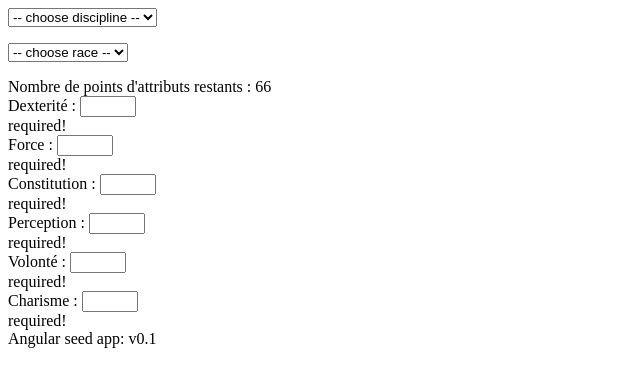
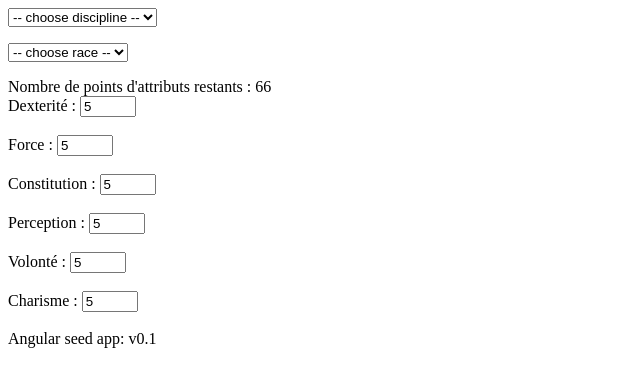
Before and after one commit to garcmax/ED_CharBuilder_Angular, a website: page app/index.html in a window 1280 px wide. Shown: the whole page, without its empty margins (0-640 px from the left). Drawn offline with Linux system fonts and the light colour scheme.

Commit message:
Attributs Points WIP

```diff
--- a/app/index.html
+++ b/app/index.html
@@ -1,8 +1,8 @@
 <!doctype html>
-<html lang="en" ng-app="myApp">
+<html lang="en" ng-app="earthdawn">
 <head>
   <meta charset="utf-8">
-  <title>My AngularJS App</title>
+  <title>Earthdawn Character Builder</title>
   <link rel="stylesheet" href="css/app.css"/>
 </head>
 <body>
@@ -32,28 +32,28 @@
 
 	<div ng-controller="AttributsController">
 		<form name="attributs">
-			<span> Nombre de points d'attributs restants : {{total}}</span><br />
-			<span> Dexterité : <input type="number" name="dex" ng-model="dex" min="2" max="18" required></span><br />
+			<span> Nombre de points d'attributs restants : {{attPoints.getPoints()}}</span><br />
+			<span> Dexterité : <input type="number" name="dex" ng-model="char.dex" min="2" max="18" required ng-change="attPoints.compute(char.dex)"></span><br />
 			<span class="error" ng-show="attributs.dex.$error.required">required!</span>
 			<span class="error" ng-show="attributs.dex.$error.min">must be between 2 and 18</span>
 			<span class="error" ng-show="attributs.dex.$error.max">must be between 2 and 18</span><br />
-			<span> Force : <input type="number" name="for" ng-model="for"  min="2" max="18" required></span><br />
+			<span> Force : <input type="number" name="for" ng-model="char.for"  min="2" max="18" required ng-change="attPoints.compute(char.for)"></span><br />
 			<span class="error" ng-show="attributs.for.$error.required">required!</span>
 			<span class="error" ng-show="attributs.for.$error.min">must be between 2 and 18</span>
 			<span class="error" ng-show="attributs.for.$error.max">must be between 2 and 18</span><br />
-			<span> Constitution : <input type="number" name="con" ng-model="con"  min="2" max="18" required></span><br />
+			<span> Constitution : <input type="number" name="con" ng-model="char.con"  min="2" max="18" required ng-change="attPoints.compute(char.con)"></span><br />
 			<span class="error" ng-show="attributs.con.$error.required">required!</span>
 			<span class="error" ng-show="attributs.con.$error.min">must be between 2 and 18</span>
 			<span class="error" ng-show="attributs.con.$error.max">must be between 2 and 18</span><br />
-			<span> Perception : <input type="number" name="per" ng-model="per"  min="2" max="18" required></span><br />
+			<span> Perception : <input type="number" name="per" ng-model="char.per"  min="2" max="18" required ng-change="attPoints.compute(char.per)"></span><br />
 			<span class="error" ng-show="attributs.per.$error.required">required!</span>
 			<span class="error" ng-show="attributs.per.$error.min">must be between 2 and 18</span>
 			<span class="error" ng-show="attributs.per.$error.max">must be between 2 and 18</span><br />
-			<span> Volonté : <input type="number" name="vol" ng-model="vol"  min="2" max="18" required></span><br />
+			<span> Volonté : <input type="number" name="vol" ng-model="char.vol"  min="2" max="18" required ng-change="attPoints.compute(char.vol)"></span><br />
 			<span class="error" ng-show="attributs.vol.$error.required">required!</span>
 			<span class="error" ng-show="attributs.vol.$error.min">must be between 2 and 18</span>
 			<span class="error" ng-show="attributs.vol.$error.max">must be between 2 and 18</span><br />
-			<span> Charisme : <input type="number" name="cha" ng-model="cha"  min="2" max="18" required></span><br />
+			<span> Charisme : <input type="number" name="cha" ng-model="char.cha"  min="2" max="18" required ng-change="attPoints.compute(char.cha)"></span><br />
 			<span class="error" ng-show="attributs.cha.$error.required">required!</span>
 			<span class="error" ng-show="attributs.cha.$error.min">must be between 2 and 18</span>
 			<span class="error" ng-show="attributs.cha.$error.max">must be between 2 and 18</span><br />
--- a/app/js/app.js
+++ b/app/js/app.js
@@ -2,12 +2,12 @@
 
 
 // Declare app level module which depends on filters, and services
-angular.module('myApp', [
+angular.module('earthdawn', [
   'ngRoute',
-  'myApp.filters',
-  'myApp.services',
-  'myApp.directives',
-  'myApp.controllers'
+  'earthdawn.filters',
+  'earthdawn.services',
+  'earthdawn.directives',
+  'earthdawn.controllers'
 ]).
 config(['$routeProvider', function($routeProvider) {
   $routeProvider.when('/view1', {templateUrl: 'partials/partial1.html', controller: 'MyCtrl1'});
--- a/app/js/controllers.js
+++ b/app/js/controllers.js
@@ -2,29 +2,27 @@
 
 /* Controllers */
 
-angular.module('myApp.controllers', []).
-  controller('MyCtrl1', function($scope, $http) {
-	  	$http.get('resources/disciplines/disciplines.json').success(function(data) {
-    	$scope.disc = data;
-  	});
-  })
-  .controller('MyCtrl2', [function() {
+var earthdawnController = angular.module('earthdawn.controllers', []);
 
-  }]);
-
-  function DisciplinesController($scope, $http) {
+  earthdawnController.controller('DisciplinesController', ['$scope', '$http', function($scope, $http) {
   	$http.get('resources/disciplines/disciplines.json').success(function(data) {
     	$scope.disciplines = data;
   	});
-  }
+  }]);
 
-  function RacesController($scope, $http) {
+  earthdawnController.controller('RacesController', ['$scope', '$http', function($scope, $http) {
   	$http.get('resources/races/races.json').success(function(data) {
     	$scope.races = data;
   	});
-  }
+  }]);
 
-  function AttributsController($scope, $http) {
-  	$scope.total = 66;
-
-  }
+  earthdawnController.controller('AttributsController', ['$scope', 'attPoints', function($scope, attPoints) {
+	$scope.char = {};
+	$scope.char.dex = 5;
+	$scope.char.for = 5;
+	$scope.char.con = 5;
+	$scope.char.per = 5;
+	$scope.char.vol = 5;
+	$scope.char.cha = 5;
+	$scope.attPoints = attPoints;
+  }]);
--- a/app/js/directives.js
+++ b/app/js/directives.js
@@ -3,7 +3,7 @@
 /* Directives */
 
 
-angular.module('myApp.directives', []).
+angular.module('earthdawn.directives', []).
   directive('appVersion', ['version', function(version) {
     return function(scope, elm, attrs) {
       elm.text(version);
--- a/app/js/filters.js
+++ b/app/js/filters.js
@@ -2,7 +2,7 @@
 
 /* Filters */
 
-angular.module('myApp.filters', []).
+angular.module('earthdawn.filters', []).
   filter('interpolate', ['version', function(version) {
     return function(text) {
       return String(text).replace(/\%VERSION\%/mg, version);
--- a/app/js/services.js
+++ b/app/js/services.js
@@ -5,5 +5,25 @@
 
 // Demonstrate how to register services
 // In this case it is a simple value service.
-angular.module('myApp.services', []).
-  value('version', '0.1');
+var earthdawnServices = angular.module('earthdawn.services', []);
+
+	earthdawnServices.value('version', '0.1');
+
+	earthdawnServices.factory('attPoints', function() {
+		var points = 66;
+		var myAttPointsService = {};
+
+		myAttPointsService.compute = function(char) {
+			console.log('compute: ' + char);
+			if (char.dex > 2 && char.dex < 12) {
+
+			}
+		};
+
+		myAttPointsService.getPoints = function() {
+			console.log('getPoints: ' + points);
+			return points;
+		};
+
+		return myAttPointsService;
+	});
```
